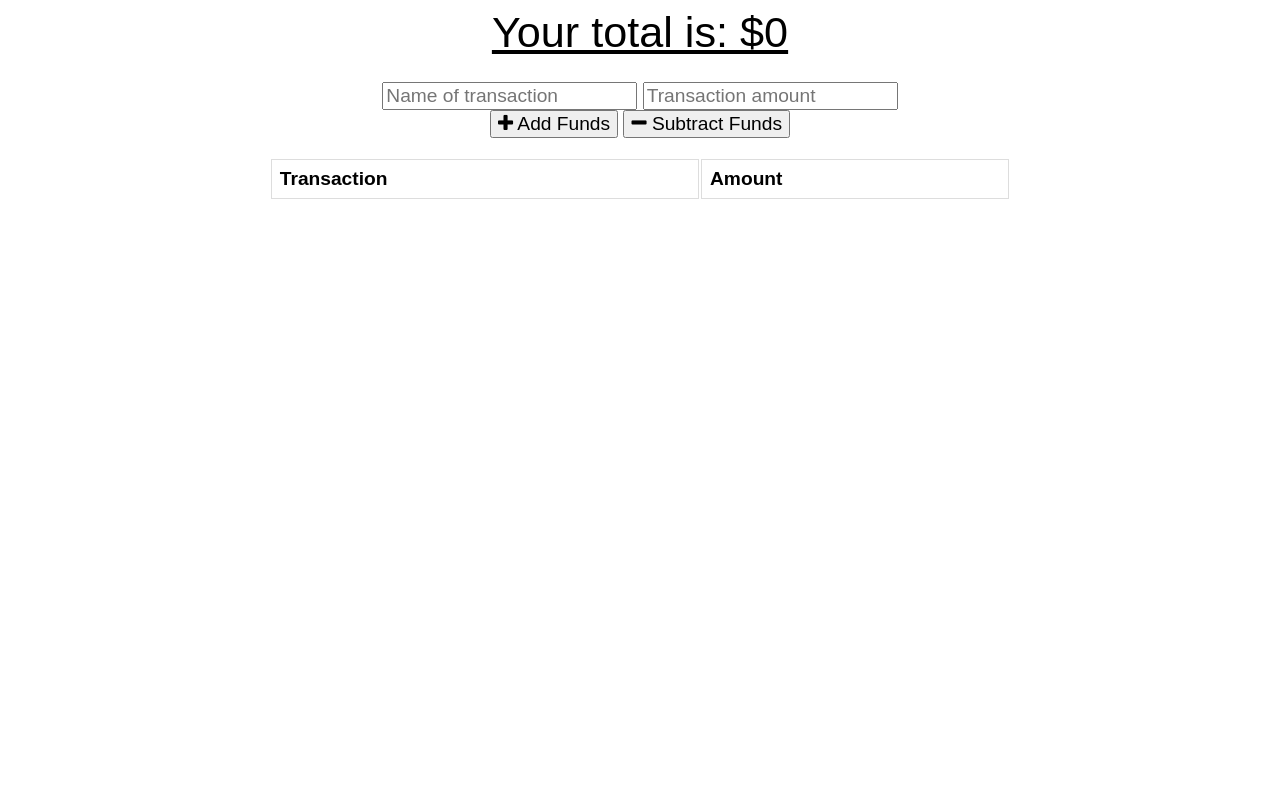
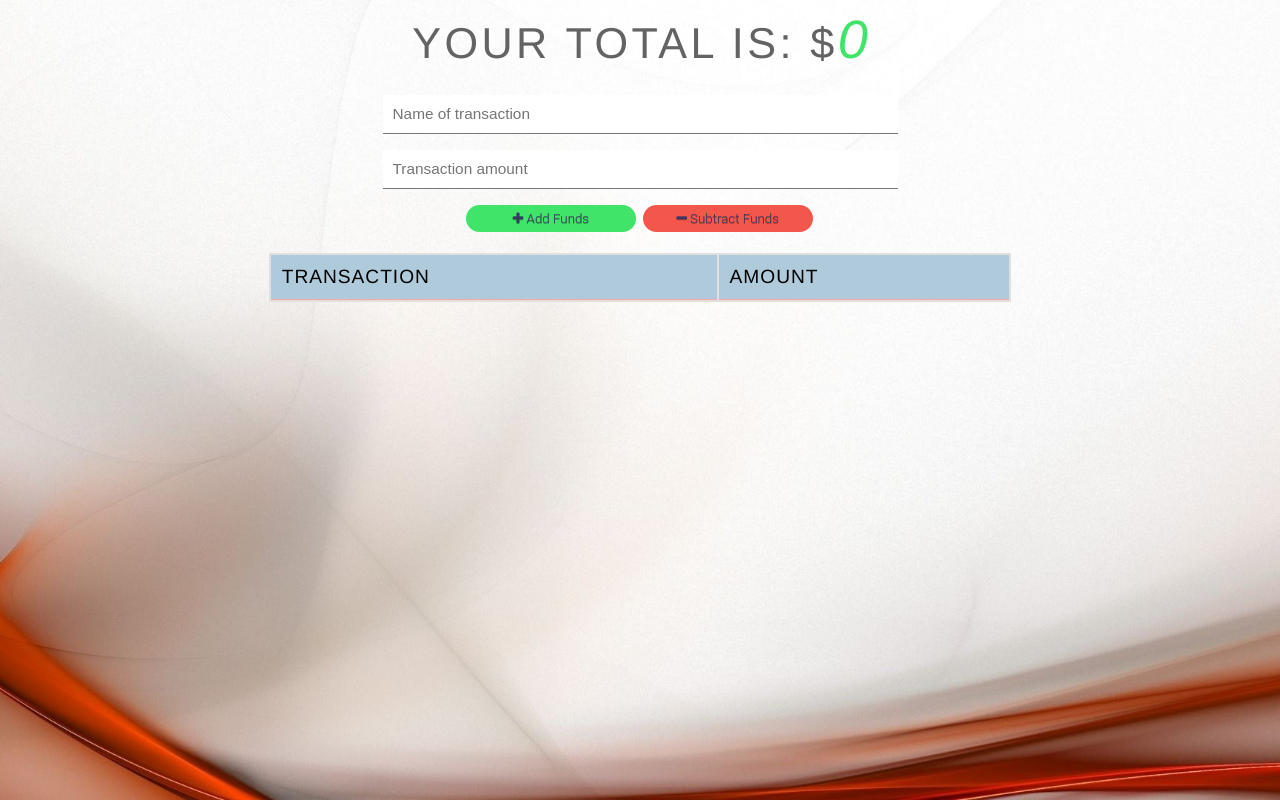
Before and after one commit to jones9682/Budget-Tracker, a website: page public/index.html in a window 1280 px wide. Drawn offline with nearby package versions, Linux system fonts and the light colour scheme; no server answers.

Commit message:
updated styling

```diff
--- a/public/styles.css
+++ b/public/styles.css
@@ -1,25 +1,68 @@
 body {
   font-size: 120%;
-  font-family: Arial;
+  font-family: 'Franklin Gothic Medium', 'Arial Narrow', Arial, sans-serif;
+  background-image: url(./images/AbstractBackground3.jpg);
+
+  /* Background image is centered vertically and horizontally at all times */
+  background-position: center center;
+
+  /* Background image doesn't tile */
+  background-repeat: no-repeat;
+
+  /* Background image is fixed in the viewport so that it doesn't move when
+    the content's height is greater than the image's height */
+  background-attachment: fixed;
+
+  /* This is what makes the background image rescale based
+    on the container's size */
+  background-size: cover;
+}
+
+span#total {
+  color: #3fe468;
 }
 
 button, input {
-  font-size: 100%;
-  font-family: Arial;
+  /* font-size: 100%; */
+  font-family: fantasy;
+  margin-bottom: 6px;
+}
+
+input {
+  font-size: 80%;
+  width: 60%;
+  padding:10px;
+  margin-bottom: 16px;
+  border-top: none;
+  border-right: none;
+  border-left: none;
+  border-width: 0.01em;;
 }
 
 table {
   width: 100%;
+  background-color: #e0e0e0;
 }
 
 td, th {
-  border: 1px solid #dddddd;
+  border-bottom: 1px solid #fda5a5;
   text-align: left;
-  padding: 8px;
+  padding: 11px;
 }
 
-tr:nth-child(even) {
-  background-color: #dddddd;
+tr:nth-child() {
+  background-color: #c2c5c3;
+}
+
+th {
+  background-color: #017fc938;
+    text-transform: uppercase;
+    letter-spacing: .05em;
+    font-weight: 400;
+}
+
+td {
+  font-style: italic;
 }
 
 .error {
@@ -34,12 +77,21 @@ tr:nth-child(even) {
 
 .total {
   font-size: 150%;
-  text-decoration: underline;
+  color: #636363;
+  font-weight: 300;
+  text-transform: uppercase;
+  letter-spacing: .08em;
+}
+
+#total {
+  font-style: italic;
+  font-weight: 400;
+  letter-spacing: 0em;
+  font-size: 125%;
 }
 
 .form {
   margin-top: 25px;
-  width: 100%;
 }
 
 .transactions {
@@ -49,3 +101,40 @@ tr:nth-child(even) {
   width: 90%;
   margin: 0 auto;
 }
+
+button {
+  background-color: white;
+  width: 170px;
+  display:inline-block;
+  padding:0.3em 1.2em;
+  margin:0 0.1em 0.1em 0;
+  border:0.16em solid rgba(255,255,255,0);
+  border-radius:2em;
+  box-sizing: border-box;
+  text-decoration:none;
+  font-family:'Roboto',sans-serif;
+  font-weight:300;
+  color: #393862;
+  text-shadow: 0 0.04em 0.04em rgba(0,0,0,0.35);
+  text-align:center;
+  transition: all 0.2s;
+}
+  button:hover{
+  border-color: rgba(255,255,255,1);
+  background-color: #919094 !important;
+  color: white;
+  }
+  @media all and (max-width:30em){
+   a.button4{
+  display:block;
+  margin:0.2em auto;
+}
+  }
+
+#add-btn {
+  background-color: #3fe468;
+}
+
+#sub-btn {
+  background-color: #f3574c;
+}
```
